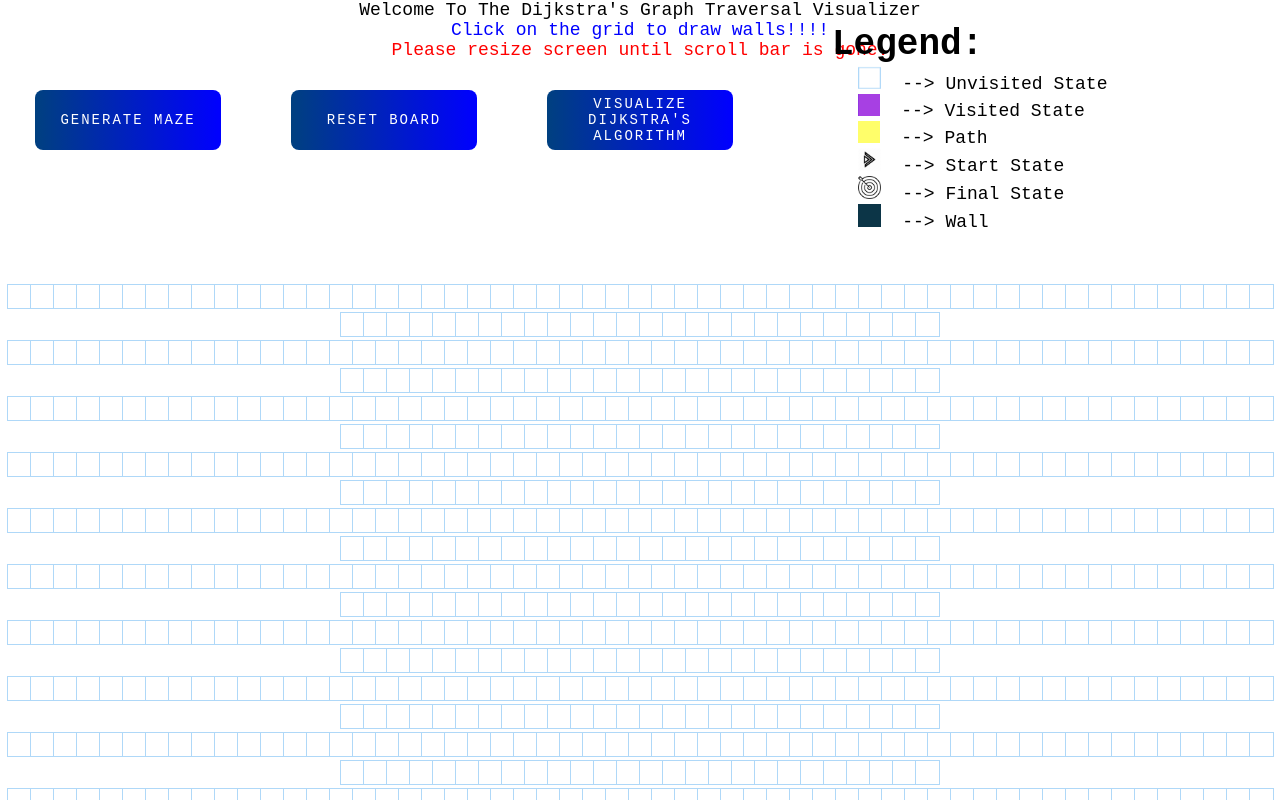
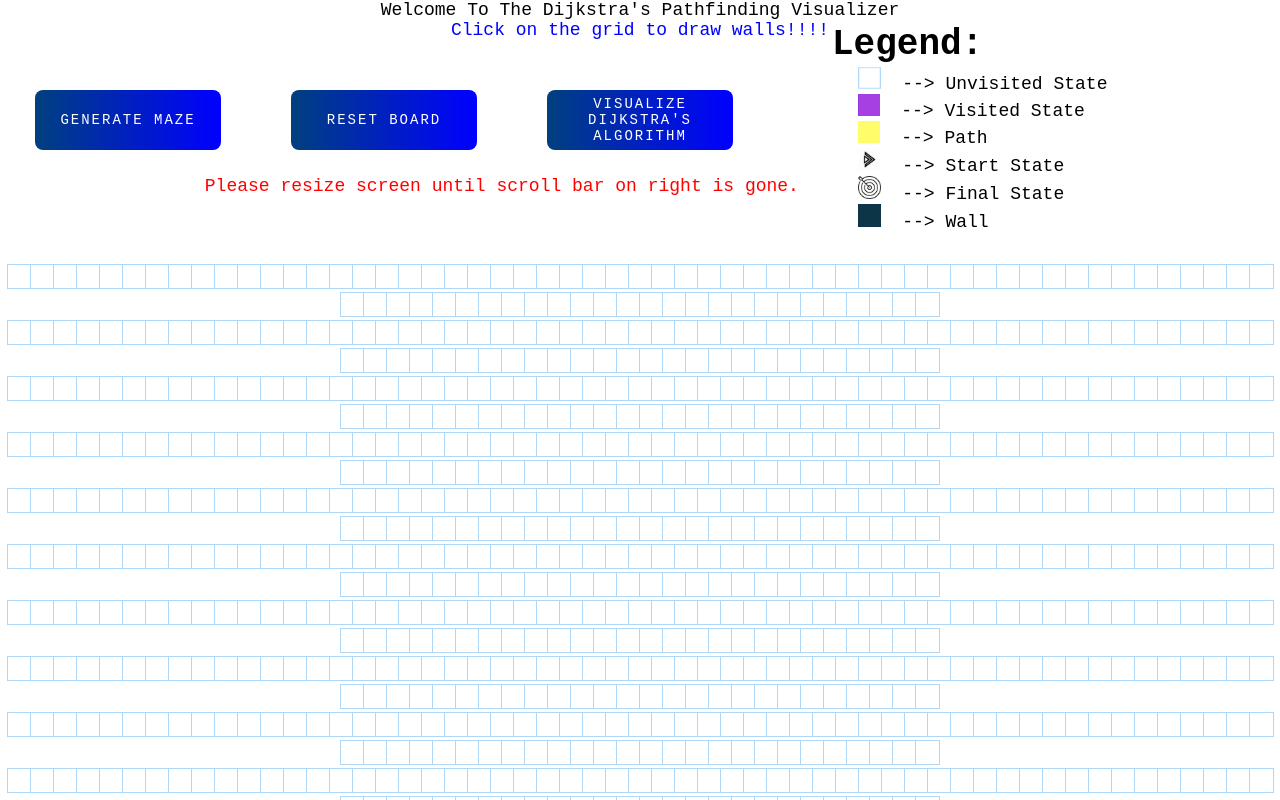
Before and after one commit to mehtaj8/Pathfinding_Visualizer, a React (Create React App) app: page / in a window 1280 px wide. Shown: the top 800 px of the page. Built offline with nearby package versions, Linux system fonts and the light colour scheme.

Commit message:
Added disclaimer

```diff
--- a/src/PathFindingVisualizer/PathFindingVisualizer.css
+++ b/src/PathFindingVisualizer/PathFindingVisualizer.css
@@ -1,5 +1,8 @@
 .grid {
   margin: 225px 0 0;
+  position: relative;
+  padding-left: 0%;
+  padding-top: 0%;
 }
 
 body {
@@ -22,6 +25,9 @@ p {
 }
 
 p1 {
+  position: absolute;
+  top: 22%;
+  left: 16%;
   color: red;
 }
 
--- a/src/PathFindingVisualizer/PathFindingVisualizer.jsx
+++ b/src/PathFindingVisualizer/PathFindingVisualizer.jsx
@@ -145,11 +145,11 @@ export default class PathfindingVisualizer extends Component {
 
     return (
       <>
-        <body>Welcome To The Dijkstra's Graph Traversal Visualizer</body>
+        <body>Welcome To The Dijkstra's Pathfinding Visualizer</body>
         <h1>Legend:</h1>
         <p2>Click on the grid to draw walls!!!!</p2>
         <br></br>
-        <p1>Please resize screen until scroll bar is gone.</p1>
+        <p1>Please resize screen until scroll bar on right is gone.</p1>
         <p>
           <img
             alt="Unvisited"
```
